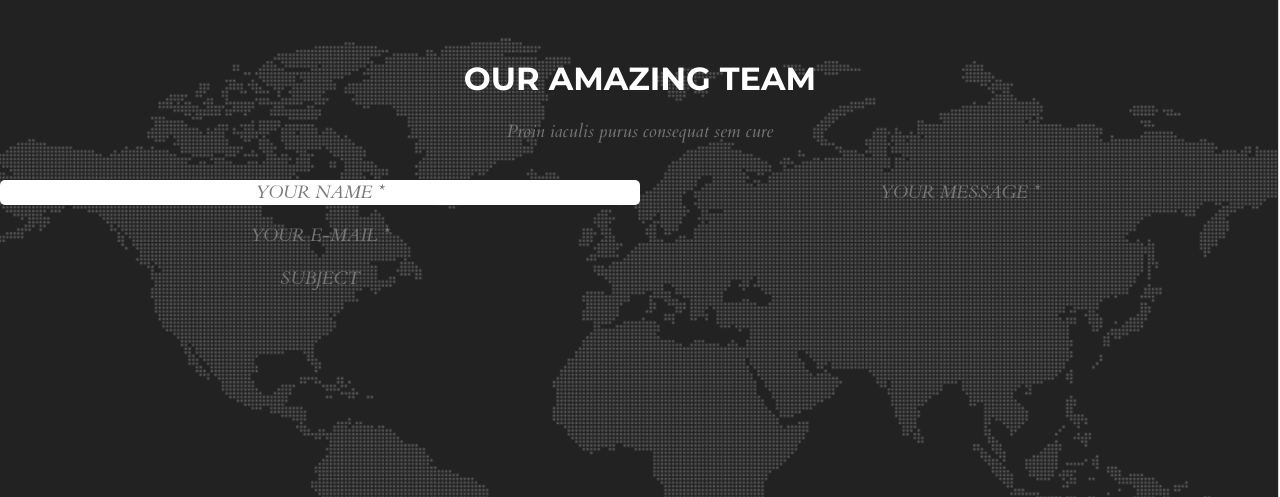
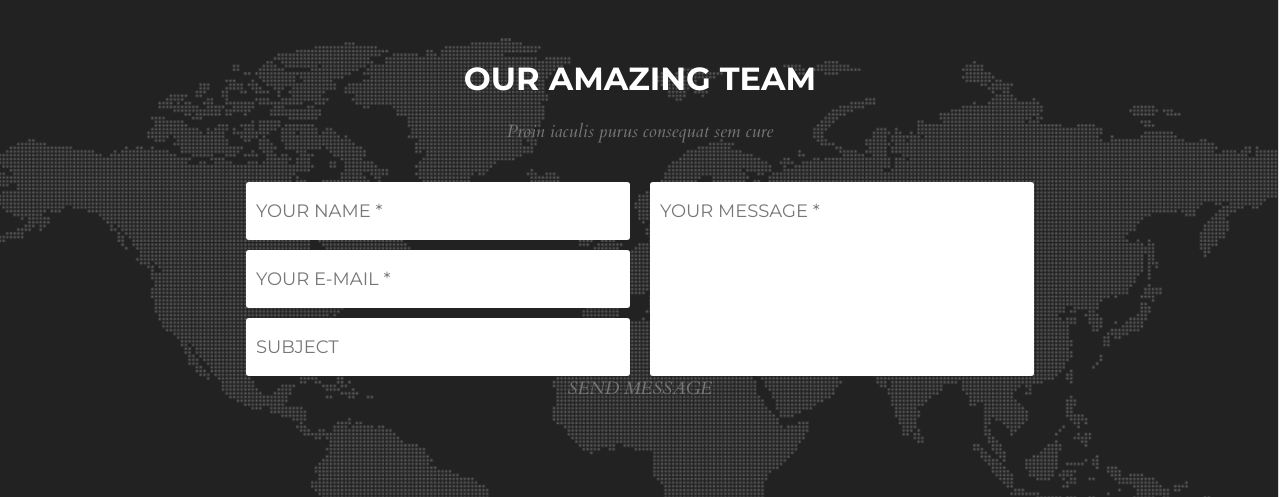
Before and after one commit to MarcinGim/7-Strona-www, a website: page index.html in a window 1280 px wide. Shown: the part 4301-4798 px from the top of the page. Drawn offline with Linux system fonts and the light colour scheme.

Commit message:
Add contact and team section

```diff
--- a/index.html
+++ b/index.html
@@ -221,7 +221,7 @@
 		<div class="contact-section">
 			<h1>OUR AMAZING TEAM</h1>
 	   		<p>Proin iaculis purus consequat sem cure</p>
-			<div class="col-6">
+			<div class="col-6 contact-left-column">
 				<div class="contact-box1">
 					<p>YOUR NAME *</p>
 				</div>
@@ -232,12 +232,14 @@
 					<p>SUBJECT</p>
 				</div>
 			</div>
-			<div class="col-6">
+			<div class="col-6 contact-right-column">
 				<div class="contact-box4">
 					<p>YOUR MESSAGE *</p>
 				</div>
 			</div>
-			<div class="">
+			<div class="contact-button">
+				<p>SEND MESSAGE</p>
+			</div>
 		</div>
 
    </body>
--- a/sass/style.scss
+++ b/sass/style.scss
@@ -445,8 +445,85 @@ body {
     }
 }
 
+.contact-left-column {
+    display: flex;
+    justify-content: flex-end;
+    flex-flow: row wrap;
+    padding: 20px 0 0 0;
+}
+
 .contact-box1 {
     color: blue;
     background-color: white;
-    border-radius: 5px;
+    border-radius: 3px;
+    width: 60%;
+    margin: 0 10px 10px 0;
 }
+
+.contact-box1 {
+    p {
+        font-family: 'Montserrat', sans-serif;
+        font-style: normal;
+        text-align: left;
+        padding: 0 0 0 10px;
+    }
+}
+
+.contact-box2 {
+    color: blue;
+    background-color: white;
+    border-radius: 3px;
+    width: 60%;
+    margin: 0 10px 10px 0;
+}
+
+.contact-box2 {
+    p {
+        font-family: 'Montserrat', sans-serif;
+        font-style: normal;
+        text-align: left;
+        padding: 0 0 0 10px;
+    }
+}
+
+.contact-box3 {
+    color: blue;
+    background-color: white;
+    border-radius: 3px;
+    width: 60%;
+    margin: 0 10px 0 0;
+}
+
+.contact-box3 {
+    p {
+        font-family: 'Montserrat', sans-serif;
+        font-style: normal;
+        text-align: left;
+        padding: 0 0 0 10px;
+    }
+}
+
+.contact-right-column {
+    display: flex;
+    justify-content: flex-start;
+    flex-flow: row wrap;
+    padding: 20px 0 0 0;
+}
+
+.contact-box4 {
+    color: blue;
+    background-color: white;
+    border-radius: 3px;
+    width: 60%;
+    height: 194px;
+    margin: 0 0 0 10px;
+}
+
+.contact-box4 {
+    p {
+        font-family: 'Montserrat', sans-serif;
+        font-style: normal;
+        text-align: left;
+        padding: 0 0 0 10px;
+    }
+}
```
Also changed, not shown: css/style.css, 1 other file.
